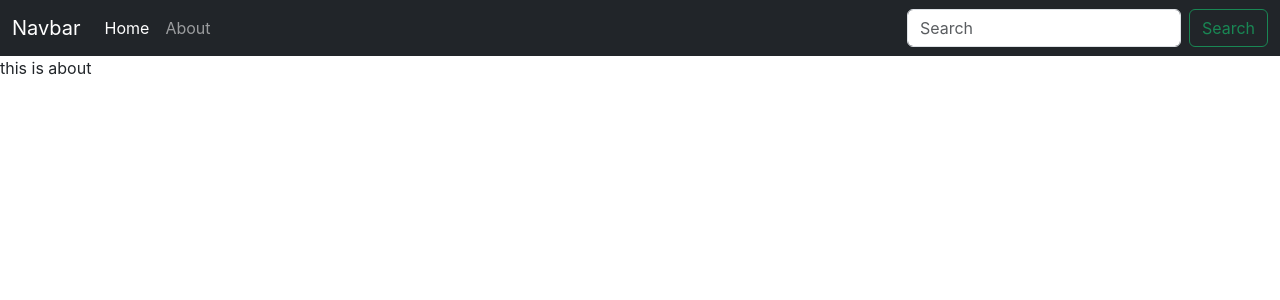
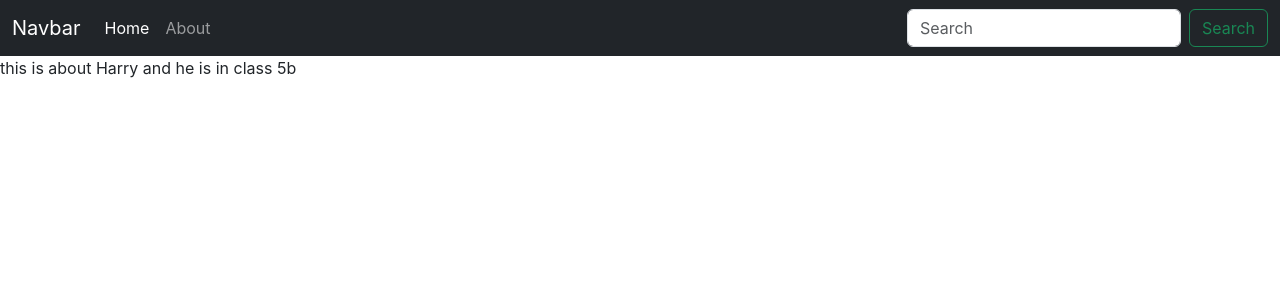
Before and after one commit to ManojBinwal/inotebook, a React (Create React App) app: page /about in a window 1280 px wide. Shown: the top 300 px of the page. Built offline with nearby package versions, Linux system fonts and the light colour scheme; the HTML template or start-up script is replaced by a standard one.

Commit message:
accessing props/states using context

```diff
--- a/src/App.js
+++ b/src/App.js
@@ -1,5 +1,5 @@
 import { BrowserRouter, Route, Routes } from "react-router-dom";
-import React, { Component } from 'react'
+import React from 'react'
 import Navbar from './components/Navbar';
 import Home from './components/Home'
 import About from './components/About'
--- a/src/components/About.js
+++ b/src/components/About.js
@@ -1,9 +1,11 @@
-import React from 'react'
+import React, { useContext } from 'react'
+import noteContext from '../context/notes/noteContext'
 
 const About = () => {
+  const a = useContext(noteContext)
   return (
     <div>
-      this is about
+      this is about {a.state.name} and he is in class {a.state.class}
     </div>
   )
 }
```
